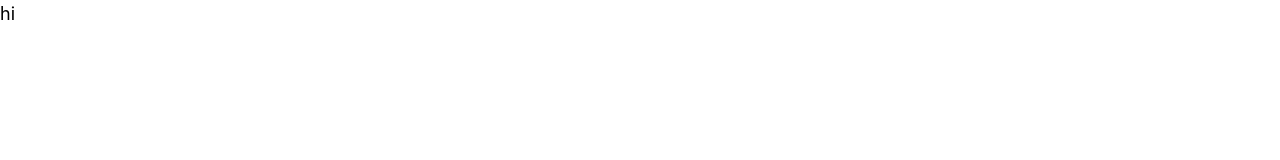
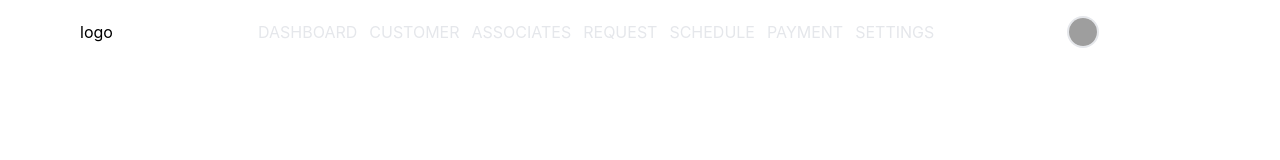
Before and after one commit to jidegithub/fyre, a React (Create React App) app: page / in a window 1280 px wide. Shown: the top 160 px of the page. Built offline with nearby package versions, Linux system fonts and the light colour scheme; grey boxes are pictures that could not be loaded.

Commit message:
update: setup navbar

```diff
--- a/package.json
+++ b/package.json
@@ -17,9 +17,9 @@
     "web-vitals": "^0.2.4"
   },
   "scripts": {
-     "start": "craco start",
-     "build": "craco build",
-     "test": "craco test",
+    "start": "craco start",
+    "build": "craco build",
+    "test": "craco test",
     "eject": "react-scripts eject"
   },
   "eslintConfig": {
--- a/src/App.js
+++ b/src/App.js
@@ -1,11 +1,10 @@
 import React from 'react';
+import NavBar from './components/NavBar';
 
 function App() {
   return (
-    <div className="App">
-      <header className="App-header text-lg">
-        hi
-      </header>
+    <div className="">
+      <NavBar/>
     </div>
   );
 }
--- /dev/null
+++ b/src/components/NavBar.jsx
@@ -0,0 +1,85 @@
+import React,{useState} from 'react';
+
+export default function NavBar() {
+	const [isExpanded, toggleExpansion] = useState(false);
+
+	return (
+		<header className={`fixed w-full z-30 md:bg-whitetransition duration-300 ease-in-out`}>
+      <div className="max-w-full mx-auto px-5 sm:px-6">
+        <div className="flex flex-wrap items-center justify-between max-w-6xl mx-auto p-4 md:p-4">
+
+          {/* Site branding */}
+          <div className="mr-4">
+            {/* Logo */}
+            <a href="/" className="block" aria-label="fyre">
+              logo
+            </a>
+          </div>
+
+          <button
+            className="block md:hidden border border-blue flex items-center px-3 py-2 rounded text-blue"
+            onClick={() => toggleExpansion(!isExpanded)}
+          >
+            <svg
+              className="fill-current h-3 w-3"
+              viewBox="0 0 20 20"
+              xmlns="http://www.w3.org/2000/svg"
+            >
+              <title>Menu</title>
+              <path d="M0 3h20v2H0V3zm0 6h20v2H0V9zm0 6h20v2H0v-2z" />
+            </svg>
+          </button>
+
+          {/* Site navigation */}
+          <nav className={`${ isExpanded ? `block` : `hidden`} md:block md:flex md:items-center w-full md:w-auto`}>
+            <ul className="flex flex-grow justify-end flex-wrap items-center">
+              <li>
+                <a href="/" className="btn-sm text-gray-200 ml-3">
+                  <span>DASHBOARD</span>
+                </a>
+              </li>
+							<li>
+                <a href="/" className="btn-sm text-gray-200 ml-3">
+                  <span>CUSTOMER</span>
+                </a>
+              </li>
+							<li>
+                <a href="/" className="btn-sm text-gray-200 ml-3">
+                  <span>ASSOCIATES</span>
+                </a>
+              </li>
+							<li>
+                <a href="/" className="btn-sm text-gray-200 ml-3">
+                  <span>REQUEST</span>
+                </a>
+              </li>
+							<li>
+                <a href="/" className="btn-sm text-gray-200 ml-3">
+                  <span>SCHEDULE</span>
+                </a>
+              </li>
+							<li>
+                <a href="/" className="btn-sm text-gray-200 ml-3">
+                  <span>PAYMENT</span>
+                </a>
+              </li>
+							<li>
+                <a href="/" className="btn-sm text-gray-200 ml-3">
+                  <span>SETTINGS</span>
+                </a>
+              </li>
+            </ul>
+          </nav>
+
+					<div className="px-4">
+						<div className="flex items-center">
+							<img className="h-8 w-8 border-2 rounded-full object-cover" src="https://images.unsplash.com/photo-1487412720507-e7ab37603c6f?ixlib=rb-1.2.1&ixid=eyJhcHBfaWQiOjEyMDd9&auto=format&fit=crop&w=256&q=80" alt="Your avatar"/>
+							<span className="ml-3 font-semibold text-white">Jane Doe</span>
+						</div>
+					</div>
+
+        </div>
+      </div>
+    </header>
+	)
+};
```
Also changed, not shown: 2 other files (tests, documents, lock files or other folders).
